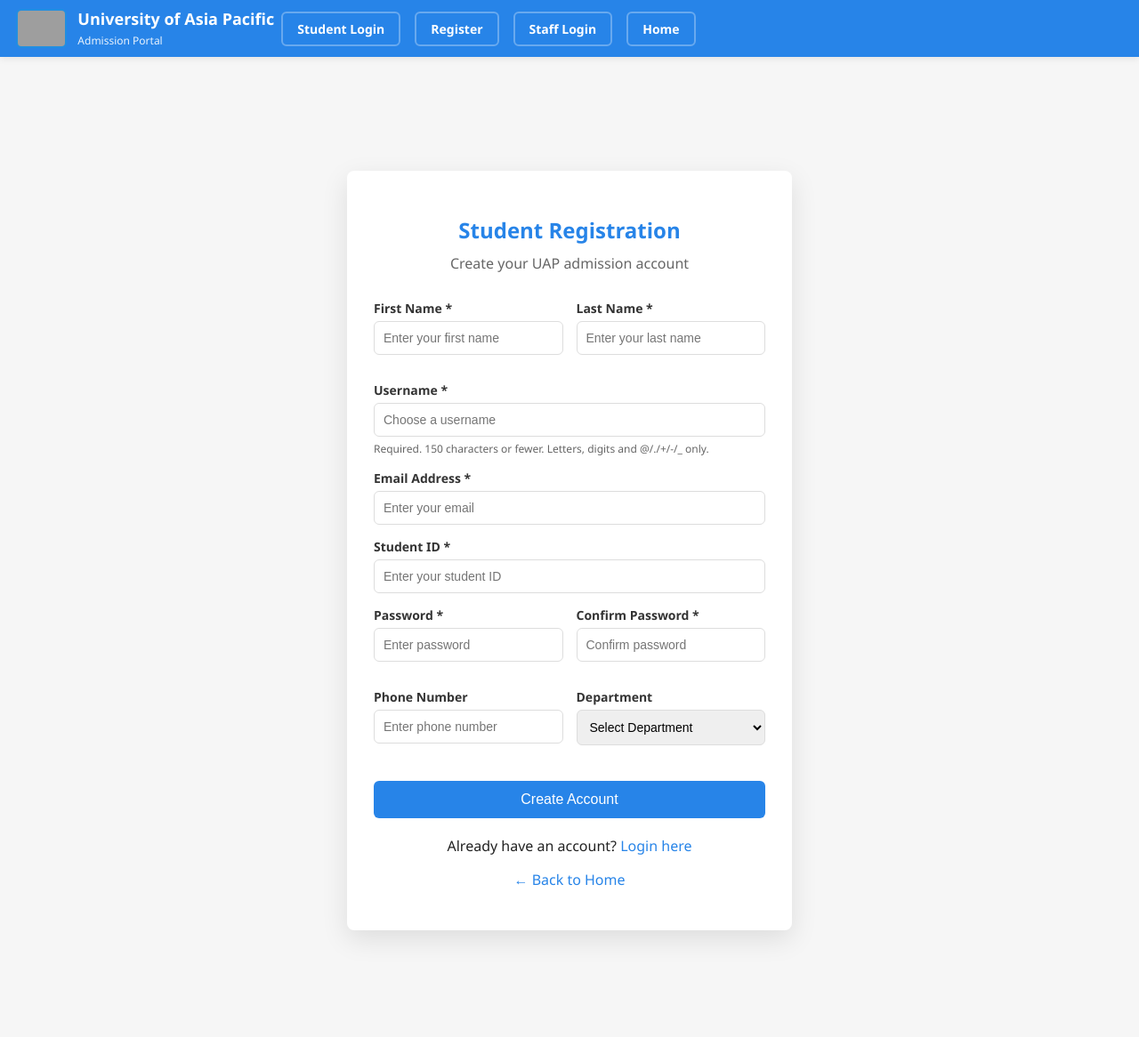
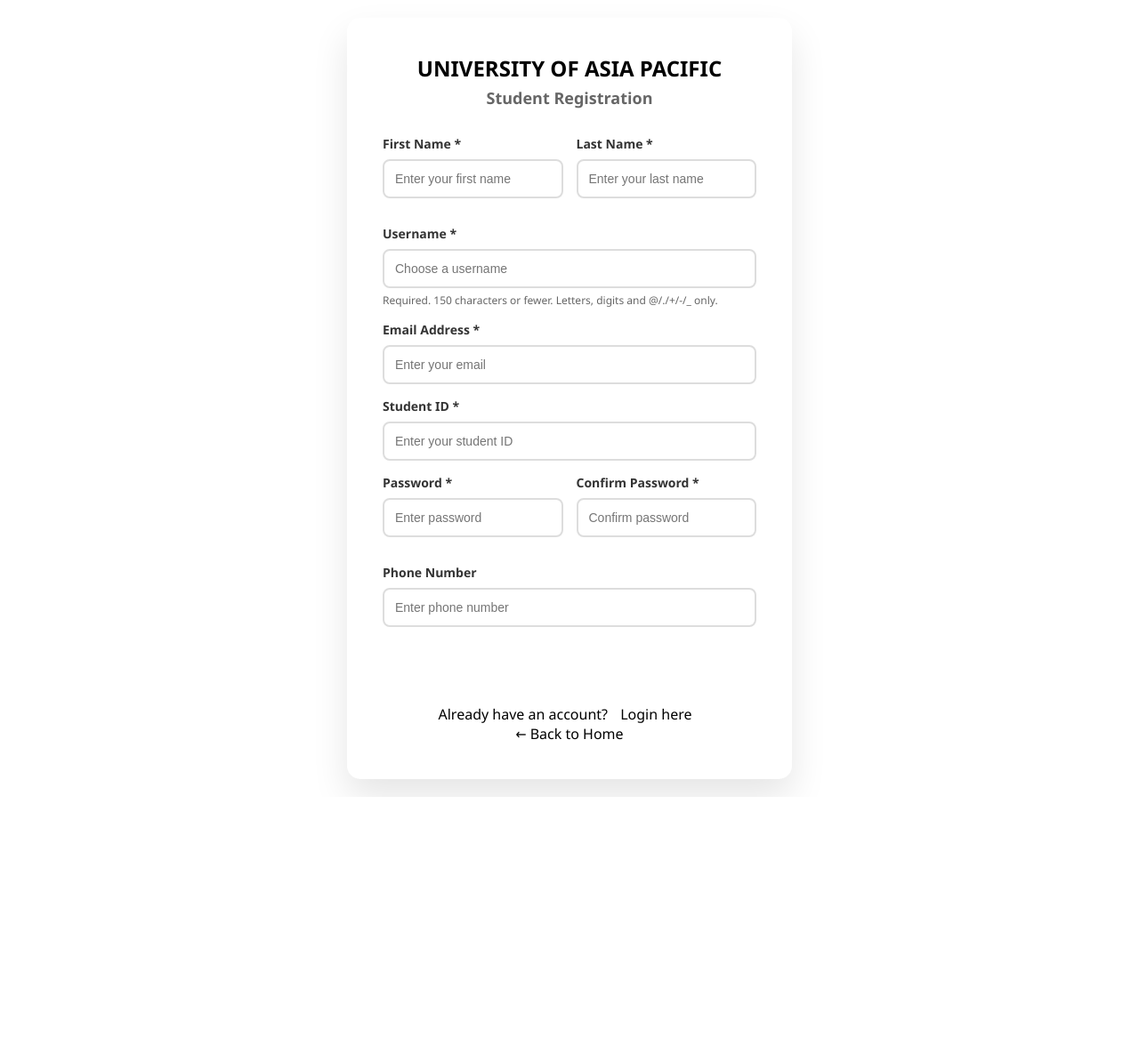
Before and after one commit to Sanjida-183/UAP-Admission-Portal, a Django app: page /student/register/ in a window 1280 px wide. Shown: the whole page at 89% size. After the commit the page ends 896 px from the top, so only its background shows below. Run offline with Django 5.2, Linux system fonts and the light colour scheme; grey boxes are pictures that could not be loaded.

Commit message:
student register

```diff
--- a/admission/templates/admission/student_register.html
+++ b/admission/templates/admission/student_register.html
@@ -1,33 +1,51 @@
-<!-- templates/admission/student_register.html -->
-{% extends "admission/base.html" %}
-{% load static %}
-
-{% block title %}Student Registration - UAP{% endblock %}
-
-{% block extra_css %}
+<!-- admission/templates/admission/student_register.html -->
+<!DOCTYPE html>
+<html lang="en">
+<head>
+    <meta charset="UTF-8">
+    <meta name="viewport" content="width=device-width, initial-scale=1.0">
+    <title>Student Registration - UAP</title>
     <style>
-.register-container {
-    max-width: 500px;
-    margin: 80px auto 40px auto;
-    padding: 30px;
-    background: var(--card);
-    border-radius: var(--radius);
-    box-shadow: 0 10px 30px rgba(0,0,0,0.1);
+        * {
+            margin: 0;
+            padding: 0;
+            box-sizing: border-box;
         }
 
-.register-header {
+        body {
+            font-family: 'Segoe UI', Tahoma, Geneva, Verdana, sans-serif;
+            background: linear-gradient(135deg, var(--uap-maroon) 0%, #1a6dc1 100%);
+            min-height: 100vh;
+            display: flex;
+            align-items: center;
+            justify-content: center;
+            padding: 20px;
+        }
+
+        .register-container {
+            background: white;
+            padding: 40px;
+            border-radius: 15px;
+            box-shadow: 0 20px 40px rgba(0,0,0,0.1);
+            width: 100%;
+            max-width: 500px;
+        }
+
+        .logo-section {
             text-align: center;
             margin-bottom: 30px;
         }
 
-.register-header h2 {
+        .logo-section h1 {
             color: var(--uap-maroon);
-    margin-bottom: 10px;
+            font-size: 24px;
+            margin-bottom: 5px;
         }
 
-.register-header p {
+        .logo-section h2 {
             color: #666;
-    margin: 0;
+            font-size: 18px;
+            margin-bottom: 20px;
         }
 
         .form-row {
@@ -36,45 +54,32 @@
             margin-bottom: 15px;
         }
 
-.form-row .form-group {
+        .form-group {
             flex: 1;
-}
-
-.form-group {
             margin-bottom: 15px;
         }
 
         .form-group label {
             display: block;
-    margin-bottom: 5px;
+            margin-bottom: 8px;
             font-weight: 600;
             color: #333;
             font-size: 14px;
         }
 
-.form-group input,
-.form-group select {
+        .form-group input {
             width: 100%;
-    padding: 10px;
-    border: 1px solid #ddd;
-    border-radius: 6px;
+            padding: 12px;
+            border: 2px solid #ddd;
+            border-radius: 8px;
             font-size: 14px;
             transition: border-color 0.3s;
         }
 
-.form-group input:focus,
-.form-group select:focus {
+        .form-group input:focus {
             outline: none;
             border-color: var(--uap-maroon);
             box-shadow: 0 0 0 2px rgba(39, 132, 232, 0.1);
-}
-
-.errorlist {
-    color: #d63031;
-    font-size: 12px;
-    margin: 5px 0;
-    padding: 0;
-    list-style: none;
         }
 
         .btn-register {
@@ -83,8 +88,9 @@
             background: var(--uap-maroon);
             color: white;
             border: none;
-    border-radius: 6px;
+            border-radius: 8px;
             font-size: 16px;
+            font-weight: 600;
             cursor: pointer;
             transition: background 0.3s;
             margin-top: 10px;
@@ -94,17 +100,18 @@
             background: #1a6dc1;
         }
 
-.register-links {
+        .links {
+            text-align: center;
             margin-top: 20px;
-    text-align: center;
         }
 
-.register-links a {
+        .links a {
             color: var(--uap-maroon);
             text-decoration: none;
+            margin: 0 10px;
         }
 
-.register-links a:hover {
+        .links a:hover {
             text-decoration: underline;
         }
 
@@ -137,22 +144,34 @@
             font-size: 12px;
             margin-top: 5px;
         }
+
+        @media (max-width: 600px) {
+            .form-row {
+                flex-direction: column;
+                gap: 0;
+            }
+
+            .register-container {
+                padding: 25px 20px;
+            }
+        }
     </style>
-{% endblock %}
-
-{% block content %}
+</head>
+<body>
     <div class="register-container">
-    <div class="register-header">
+        <div class="logo-section">
+            <h1>UNIVERSITY OF ASIA PACIFIC</h1>
             <h2>Student Registration</h2>
-        <p>Create your UAP admission account</p>
         </div>
 
         {% if messages %}
+            <div class="messages">
                 {% for message in messages %}
                     <div class="alert alert-{{ message.tags }}">
                         {{ message }}
                     </div>
                 {% endfor %}
+            </div>
         {% endif %}
 
         <form method="post">
@@ -160,9 +179,8 @@
 
             <div class="form-row">
                 <div class="form-group">
-                <label for="id_first_name">First Name *</label>
-                <input type="text" name="first_name" id="id_first_name"
-                       value="{{ form.first_name.value|default:'' }}"
+                    <label for="first_name">First Name *</label>
+                    <input type="text" id="first_name" name="first_name"
                            placeholder="Enter your first name" required>
                     {% if form.first_name.errors %}
                         <div class="field-errors">
@@ -174,9 +192,8 @@
                 </div>
 
                 <div class="form-group">
-                <label for="id_last_name">Last Name *</label>
-                <input type="text" name="last_name" id="id_last_name"
-                       value="{{ form.last_name.value|default:'' }}"
+                    <label for="last_name">Last Name *</label>
+                    <input type="text" id="last_name" name="last_name"
                            placeholder="Enter your last name" required>
                     {% if form.last_name.errors %}
                         <div class="field-errors">
@@ -189,9 +206,8 @@
             </div>
 
             <div class="form-group">
-            <label for="id_username">Username *</label>
-            <input type="text" name="username" id="id_username"
-                   value="{{ form.username.value|default:'' }}"
+                <label for="username">Username *</label>
+                <input type="text" id="username" name="username"
                        placeholder="Choose a username" required>
                 <div class="help-text">Required. 150 characters or fewer. Letters, digits and @/./+/-/_ only.</div>
                 {% if form.username.errors %}
@@ -204,9 +220,8 @@
             </div>
 
             <div class="form-group">
-            <label for="id_email">Email Address *</label>
-            <input type="email" name="email" id="id_email"
-                   value="{{ form.email.value|default:'' }}"
+                <label for="email">Email Address *</label>
+                <input type="email" id="email" name="email"
                        placeholder="Enter your email" required>
                 {% if form.email.errors %}
                     <div class="field-errors">
@@ -218,9 +233,8 @@
             </div>
 
             <div class="form-group">
-            <label for="id_student_id">Student ID *</label>
-            <input type="text" name="student_id" id="id_student_id"
-                   value="{{ form.student_id.value|default:'' }}"
+                <label for="student_id">Student ID *</label>
+                <input type="text" id="student_id" name="student_id"
                        placeholder="Enter your student ID" required>
                 {% if form.student_id.errors %}
                     <div class="field-errors">
@@ -233,8 +247,8 @@
 
             <div class="form-row">
                 <div class="form-group">
-                <label for="id_password1">Password *</label>
-                <input type="password" name="password1" id="id_password1"
+                    <label for="password1">Password *</label>
+                    <input type="password" id="password1" name="password1"
                            placeholder="Enter password" required>
                     {% if form.password1.errors %}
                         <div class="field-errors">
@@ -246,8 +260,8 @@
                 </div>
 
                 <div class="form-group">
-                <label for="id_password2">Confirm Password *</label>
-                <input type="password" name="password2" id="id_password2"
+                    <label for="password2">Confirm Password *</label>
+                    <input type="password" id="password2" name="password2"
                            placeholder="Confirm password" required>
                     {% if form.password2.errors %}
                         <div class="field-errors">
@@ -259,34 +273,19 @@
                 </div>
             </div>
 
-        <div class="form-row">
             <div class="form-group">
-                <label for="id_phone">Phone Number</label>
-                <input type="text" name="phone" id="id_phone"
-                       value="{{ form.phone.value|default:'' }}"
+                <label for="phone">Phone Number</label>
+                <input type="text" id="phone" name="phone"
                        placeholder="Enter phone number">
-            </div>
-
-            <div class="form-group">
-                <label for="id_department">Department</label>
-                <select name="department" id="id_department">
-                    <option value="">Select Department</option>
-                    {% for dept in form.fields.department.queryset %}
-                        <option value="{{ dept.id }}"
-                            {% if form.department.value == dept.id %}selected{% endif %}>
-                            {{ dept.name }}
-                        </option>
-                    {% endfor %}
-                </select>
-            </div>
             </div>
 
             <button type="submit" class="btn-register">Create Account</button>
         </form>
 
-    <div class="register-links">
+        <div class="links">
             <p>Already have an account? <a href="{% url 'admission:student_login' %}">Login here</a></p>
             <p><a href="{% url 'admission:index' %}">← Back to Home</a></p>
         </div>
     </div>
-{% endblock %}
+</body>
+</html>
```
Lines whose indentation alone changed are shown as unchanged.
